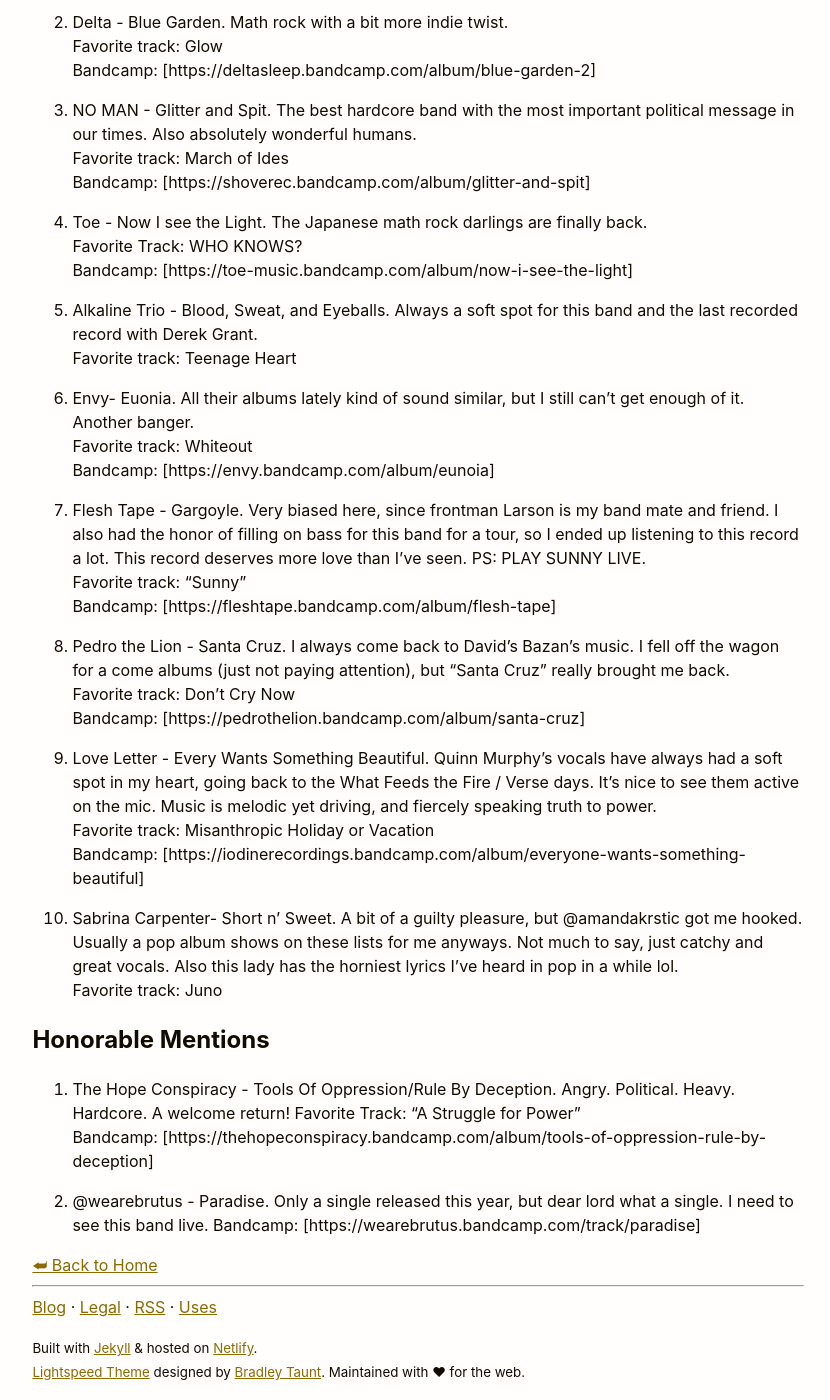
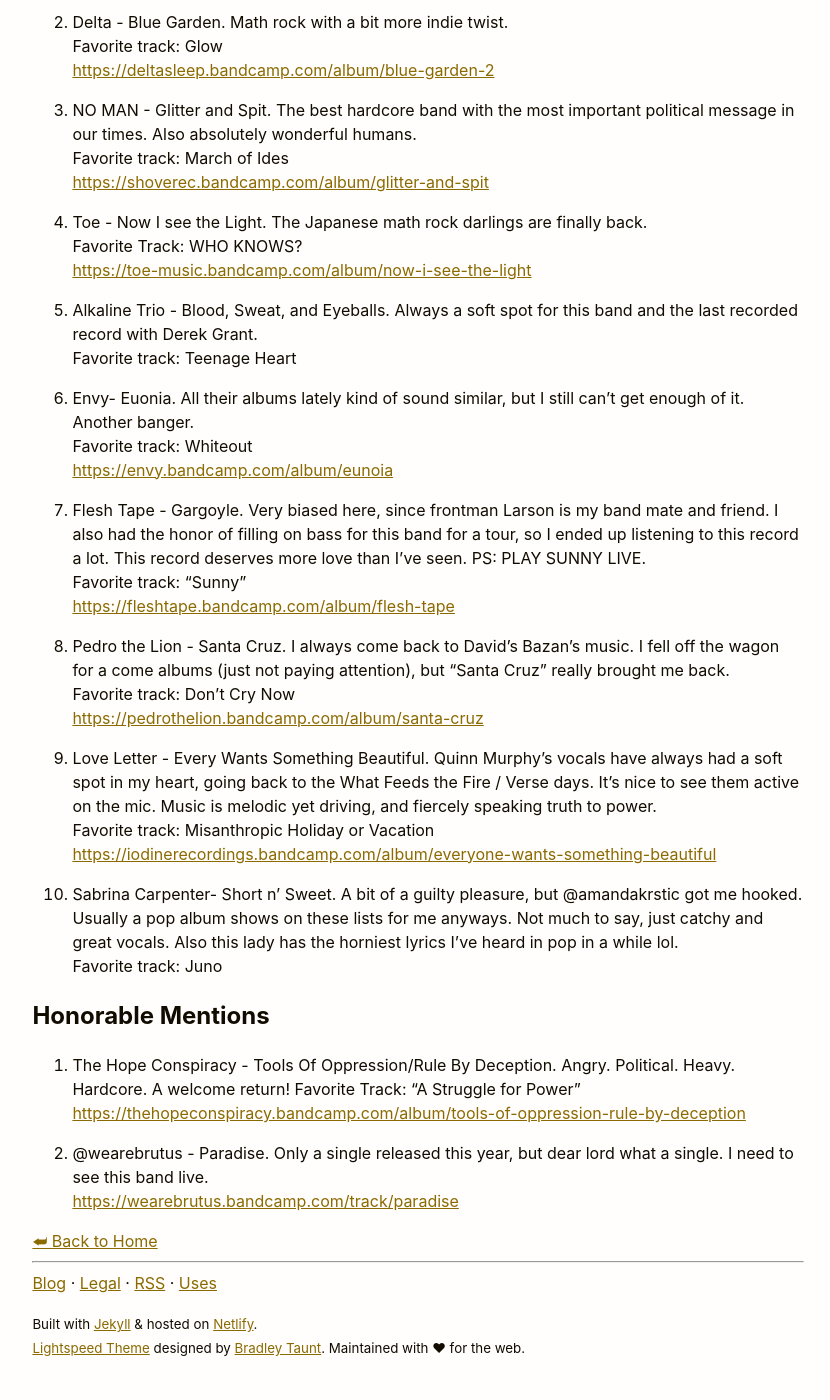
Before and after one commit to danesnick/website_lightspeed, a Jekyll site: the page built from _posts/2024-12-19-top-2024-albums.markdown, in a window 1280 px wide and 1400 px high, scrolled down 985 px. Shown: the whole window, without its empty margins (222-1052 px from the left). Built offline with Jekyll 4.4.1, drawn with Linux system fonts in a browser that asks for light colours; some of the changed text lies outside the part shown.

Commit message:
Fixed links

```diff
--- a/_posts/2024-12-19-top-2024-albums.markdown
+++ b/_posts/2024-12-19-top-2024-albums.markdown
@@ -19,39 +19,39 @@ tags: [drafts]
 
 1. State Faults - Children of the Moon. Probably got the most play time out of anything in this list. Perfect blend of screamo, and melodic post-hardcore.
 Favorite track: No Gospel
-Bandcamp: [https://statefaults.bandcamp.com/album/children-of-the-moon]
+[https://statefaults.bandcamp.com/album/children-of-the-moon](Bandcamp)
 
 2. Delta - Blue Garden. Math rock with a bit more indie twist.
 Favorite track: Glow
-Bandcamp: [https://deltasleep.bandcamp.com/album/blue-garden-2]
+[https://deltasleep.bandcamp.com/album/blue-garden-2](Bandcamp)
 
 3. NO MAN - Glitter and Spit. The best hardcore band with the most important political message in our times. Also absolutely wonderful humans.
 Favorite track: March of Ides
-Bandcamp: [https://shoverec.bandcamp.com/album/glitter-and-spit]
+[https://shoverec.bandcamp.com/album/glitter-and-spit](Bandcamp)
 
 
 4.  Toe - Now I see the Light. The Japanese math rock darlings are finally back.
 Favorite Track: WHO KNOWS?
-Bandcamp: [https://toe-music.bandcamp.com/album/now-i-see-the-light]
+[https://toe-music.bandcamp.com/album/now-i-see-the-light](Bandcamp)
 
 5. Alkaline Trio - Blood, Sweat, and Eyeballs. Always a soft spot for this band and the last recorded record with Derek Grant.
 Favorite track: Teenage Heart
 
 6. Envy- Euonia. All their albums lately kind of sound similar, but I still can't get enough of it. Another banger.
 Favorite track: Whiteout
-Bandcamp: [https://envy.bandcamp.com/album/eunoia]
+[https://envy.bandcamp.com/album/eunoia](Bandcamp)
 
 7. Flesh Tape - Gargoyle. Very biased here, since frontman Larson is my band mate and friend. I also had the honor of filling on bass for this band for a tour, so I ended up listening to this record a lot. This record deserves more love than I've seen. PS: PLAY SUNNY LIVE.
 Favorite track: "Sunny"
-Bandcamp: [https://fleshtape.bandcamp.com/album/flesh-tape]
+[https://fleshtape.bandcamp.com/album/flesh-tape](Bandcamp)
 
 8. Pedro the Lion - Santa Cruz. I always come back to David's Bazan's music. I fell off the wagon for a come albums (just not paying attention), but "Santa Cruz" really brought me back.
 Favorite track: Don't Cry Now
-Bandcamp: [https://pedrothelion.bandcamp.com/album/santa-cruz]
+[https://pedrothelion.bandcamp.com/album/santa-cruz](Bandcamp)
 
 9. Love Letter - Every Wants Something Beautiful. Quinn Murphy's vocals have always had a soft spot in my heart, going back to the What Feeds the Fire / Verse days. It's nice to see them active on the mic. Music is melodic yet driving, and fiercely speaking truth to power.
 Favorite track: Misanthropic Holiday or Vacation
-Bandcamp: [https://iodinerecordings.bandcamp.com/album/everyone-wants-something-beautiful]
+[https://iodinerecordings.bandcamp.com/album/everyone-wants-something-beautiful](Bandcamp)
 
 10. Sabrina Carpenter- Short n' Sweet. A bit of a guilty pleasure, but @amandakrstic got me hooked. Usually a pop album shows on these lists for me anyways. Not much to say, just catchy and great vocals. Also this lady has the horniest lyrics I've heard in pop in a while lol.
 Favorite track: Juno
@@ -60,7 +60,7 @@ Favorite track: Juno
 
 11.  The Hope Conspiracy - Tools Of Oppression/Rule By Deception. Angry. Political. Heavy. Hardcore. A welcome return!
 Favorite Track: "A Struggle for Power"
-Bandcamp: [https://thehopeconspiracy.bandcamp.com/album/tools-of-oppression-rule-by-deception]
+[https://thehopeconspiracy.bandcamp.com/album/tools-of-oppression-rule-by-deception](Bandcamp)
 
 12. @wearebrutus - Paradise. Only a single released this year, but dear lord what a single. I need to see this band live.
-Bandcamp: [https://wearebrutus.bandcamp.com/track/paradise]
+[https://wearebrutus.bandcamp.com/track/paradise](Bandcamp)
```
